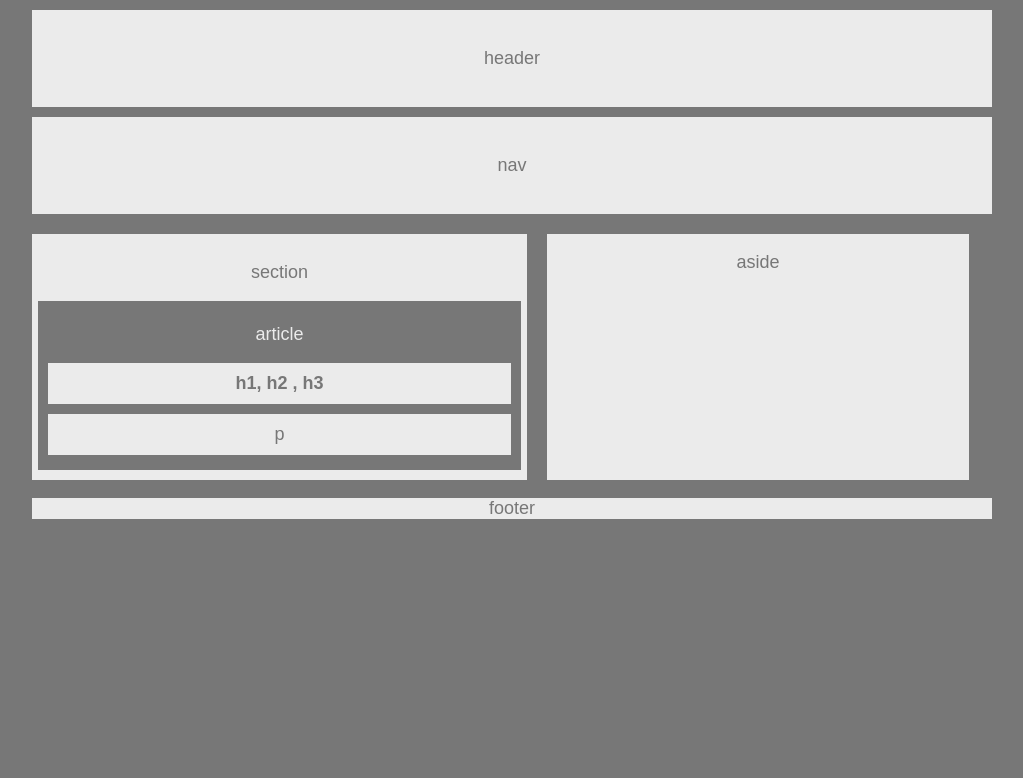
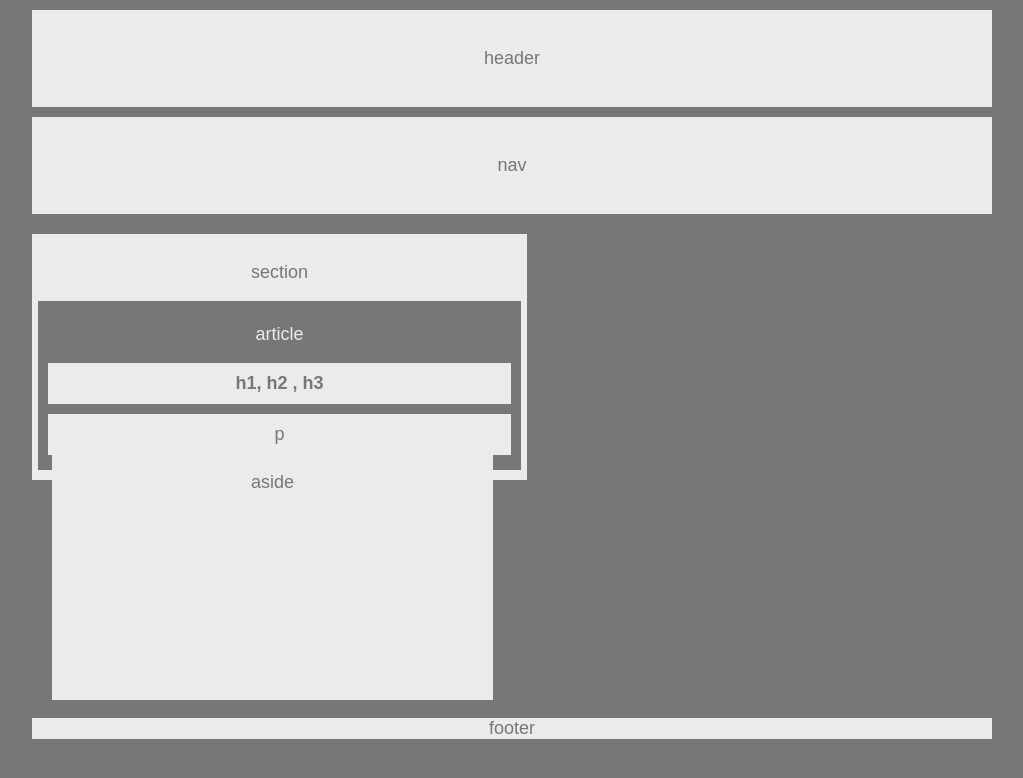
Before and after one commit to elaine-drum-female/HW-Wireframe, a plain HTML site: page index.html in a window 1280 px wide. Shown: the whole page, without its empty margins (128-1151 px from the left). Drawn offline with Linux system fonts and the light colour scheme.

Commit message:
changed the aside margin from 10px 20px 0 20px to 10px 0 0 24px and the width to 441px

```diff
--- a/style.css
+++ b/style.css
@@ -60,7 +60,7 @@ section {
         }
 
 aside {
-    width:422px;
+    width:441px;
     margin:10px 20px 0 20px;
     height:246px;
 }
```
